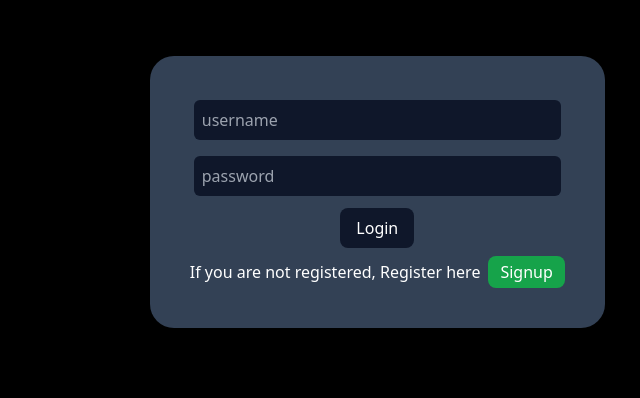
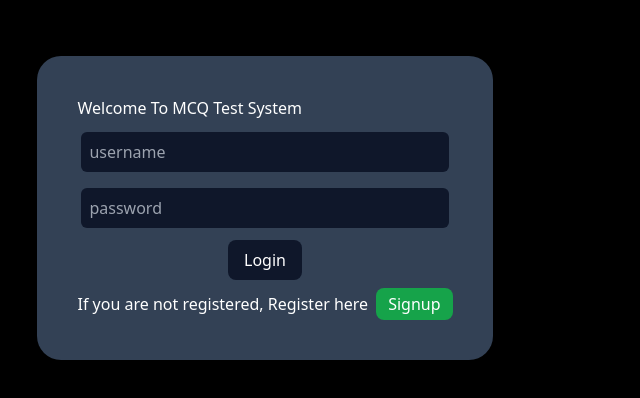
Before and after one commit to birendrabohara1230/mcq_frontend, a React (Vite) app: page / in a window 1280 px wide. Shown: the top 398 px of the page, without its empty margins (375-1015 px from the left). Built offline with nearby package versions, Linux system fonts and the light colour scheme.

Commit message:
Update Login.jsx
adjusted location

```diff
--- a/src/components/Login.jsx
+++ b/src/components/Login.jsx
@@ -39,7 +39,6 @@ function Login() {
 
     return (
         <div className="flex justify-center m-4">
-            <h4>Welcome To MCQ Test System</h4>
             <div className="p-10 bg-slate-700 mt-10 rounded-3xl shadow-xl flex flex-col gap-2">
                 {
                     flag ? (
@@ -48,6 +47,7 @@ function Login() {
                         ""
                     )
                 }
+                 <h4 className="text-white">Welcome To MCQ Test System</h4>
                 <input className="p-2 text-white bg-slate-900 rounded-md m-1"
                     type="text"
                     placeholder="username"
```
